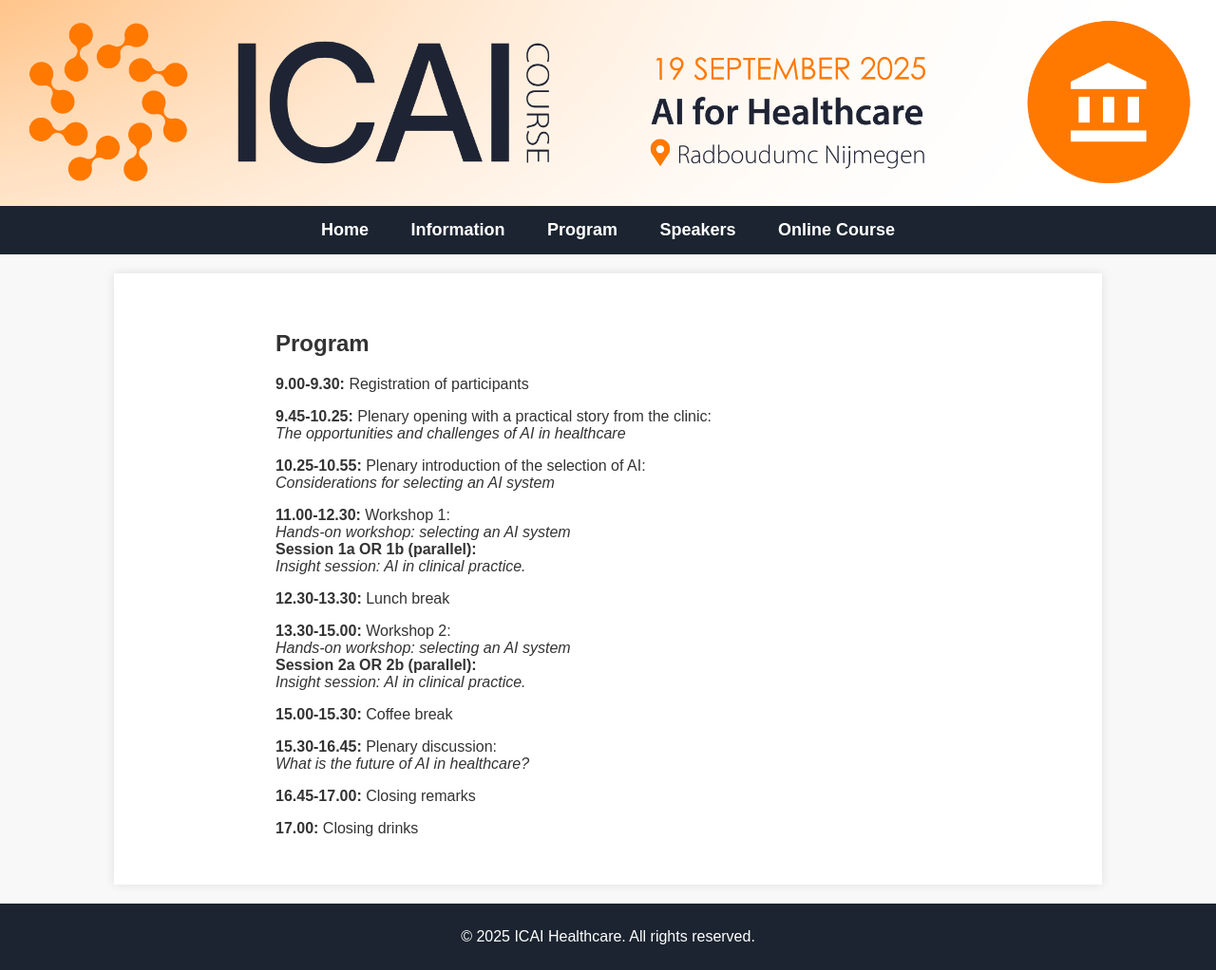
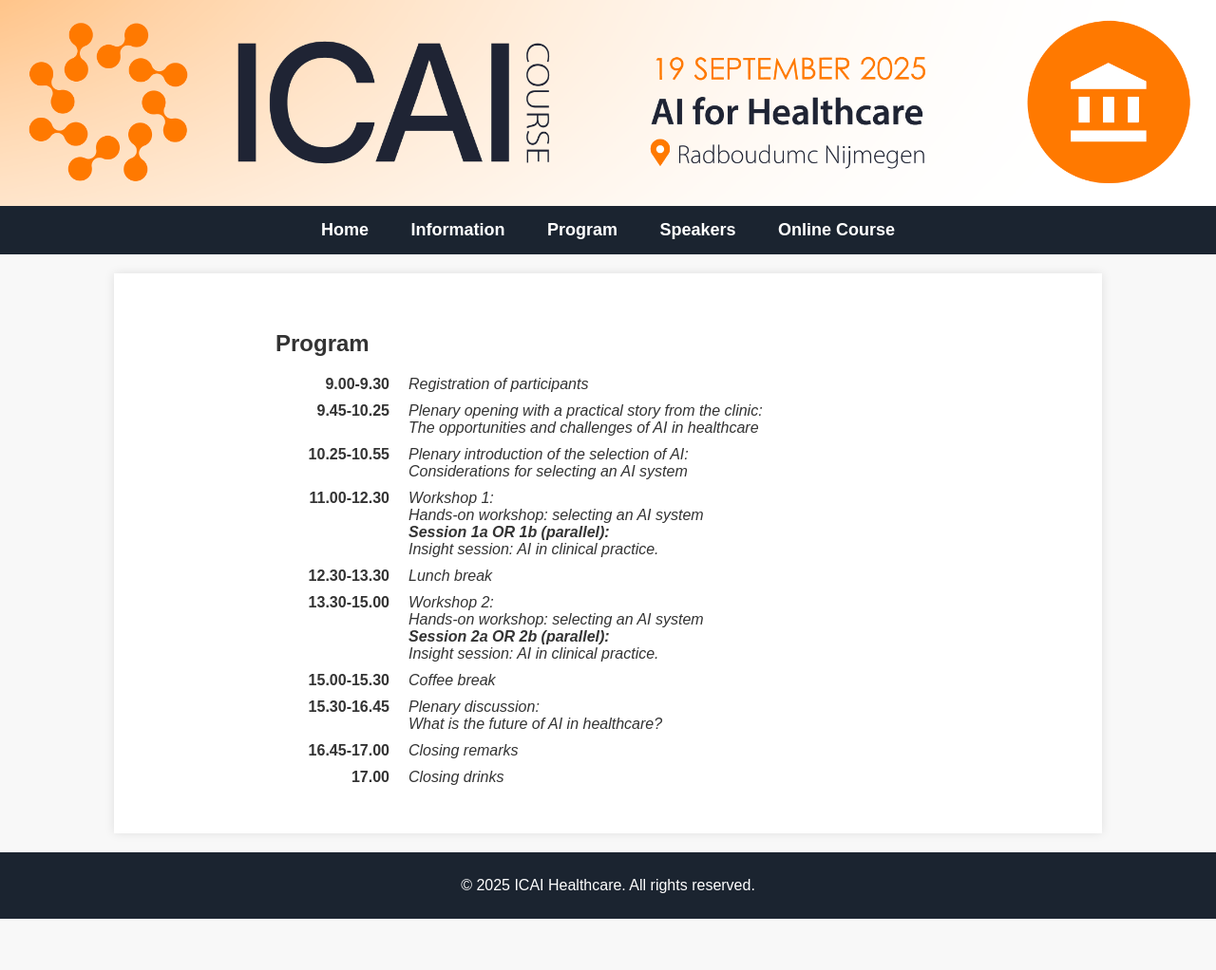
Before and after one commit to marliebesouw/marliebesouw.github.io, a Jekyll site: the page built from program.md, in a window 1280 px wide. Shown: the whole page at 95% size. Built offline with Jekyll 4.4.1, drawn with Linux system fonts in a browser that asks for light colours; after the commit the page ends 968 px from its top, so only the background shows below that.

Commit message:
adjusted layout program

```diff
--- a/assets/css/style.css
+++ b/assets/css/style.css
@@ -174,13 +174,22 @@
     max-width: 700px; /* Restricts width for better readability */
     margin: 0 auto; /* Centers the program section */
     padding: 20px; /* Adds spacing */
-    text-align: left; /* Ensures alignment */
 }
 
-.program h2 {
-    text-align: left; /* Keeps the title aligned to the left */
+.program-item{
+    display: grid;
+    grid-template-columns: 120px auto; /* First column for time, second for description */
+    gap: 20px; /* Space between columns */
+    margin-bottom: 10px; /* Space between program items */
+    align-items: start; /* Aligns text at the top */
 }
 
-.program p {
-    margin-bottom: 10px; /* Adds spacing between paragraphs */
+.program-time {
+    font-weight: bold;
+    text-align: right; /* Align time to the right for clarity */
 }
+
+.program-description {
+    text-align: left; /* Align description to the left */
+    font-style: italic;
+}
--- a/program.md
+++ b/program.md
@@ -6,32 +6,72 @@
 <div class="program">
     <h2>Program</h2>
 
-    <p><strong>9.00-9.30:</strong> Registration of participants</p>
+    <div class="program-item">
+        <div class="program-time">9.00-9.30</div>
+        <div class="program-description">Registration of participants</div>
+    </div>
 
-    <p><strong>9.45-10.25:</strong> Plenary opening with a practical story from the clinic:<br>
-    <em>The opportunities and challenges of AI in healthcare</em></p>
+    <div class="program-item">
+        <div class="program-time">9.45-10.25</div>
+        <div class="program-description">
+            Plenary opening with a practical story from the clinic:<br>
+            <em>The opportunities and challenges of AI in healthcare</em>
+        </div>
+    </div>
 
-    <p><strong>10.25-10.55:</strong> Plenary introduction of the selection of AI:<br>
-    <em>Considerations for selecting an AI system</em></p>
+    <div class="program-item">
+        <div class="program-time">10.25-10.55</div>
+        <div class="program-description">
+            Plenary introduction of the selection of AI:<br>
+            <em>Considerations for selecting an AI system</em>
+        </div>
+    </div>
 
-    <p><strong>11.00-12.30:</strong> Workshop 1:<br>
-    <em>Hands-on workshop: selecting an AI system</em><br>
-    <strong>Session 1a OR 1b (parallel):</strong><br>
-    <em>Insight session: AI in clinical practice.</em></p>
+    <div class="program-item">
+        <div class="program-time">11.00-12.30</div>
+        <div class="program-description">
+            Workshop 1:<br>
+            <em>Hands-on workshop: selecting an AI system</em><br>
+            <strong>Session 1a OR 1b (parallel):</strong><br>
+            <em>Insight session: AI in clinical practice.</em>
+        </div>
+    </div>
 
-    <p><strong>12.30-13.30:</strong> Lunch break</p>
+    <div class="program-item">
+        <div class="program-time">12.30-13.30</div>
+        <div class="program-description">Lunch break</div>
+    </div>
 
-    <p><strong>13.30-15.00:</strong> Workshop 2:<br>
-    <em>Hands-on workshop: selecting an AI system</em><br>
-    <strong>Session 2a OR 2b (parallel):</strong><br>
-    <em>Insight session: AI in clinical practice.</em></p>
+    <div class="program-item">
+        <div class="program-time">13.30-15.00</div>
+        <div class="program-description">
+            Workshop 2:<br>
+            <em>Hands-on workshop: selecting an AI system</em><br>
+            <strong>Session 2a OR 2b (parallel):</strong><br>
+            <em>Insight session: AI in clinical practice.</em>
+        </div>
+    </div>
 
-    <p><strong>15.00-15.30:</strong> Coffee break</p>
+    <div class="program-item">
+        <div class="program-time">15.00-15.30</div>
+        <div class="program-description">Coffee break</div>
+    </div>
 
-    <p><strong>15.30-16.45:</strong> Plenary discussion:<br>
-    <em>What is the future of AI in healthcare?</em></p>
+    <div class="program-item">
+        <div class="program-time">15.30-16.45</div>
+        <div class="program-description">
+            Plenary discussion:<br>
+            <em>What is the future of AI in healthcare?</em>
+        </div>
+    </div>
 
-    <p><strong>16.45-17.00:</strong> Closing remarks</p>
+    <div class="program-item">
+        <div class="program-time">16.45-17.00</div>
+        <div class="program-description">Closing remarks</div>
+    </div>
 
-    <p><strong>17.00:</strong> Closing drinks</p>
+    <div class="program-item">
+        <div class="program-time">17.00</div>
+        <div class="program-description">Closing drinks</div>
+    </div>
 </div>
```
